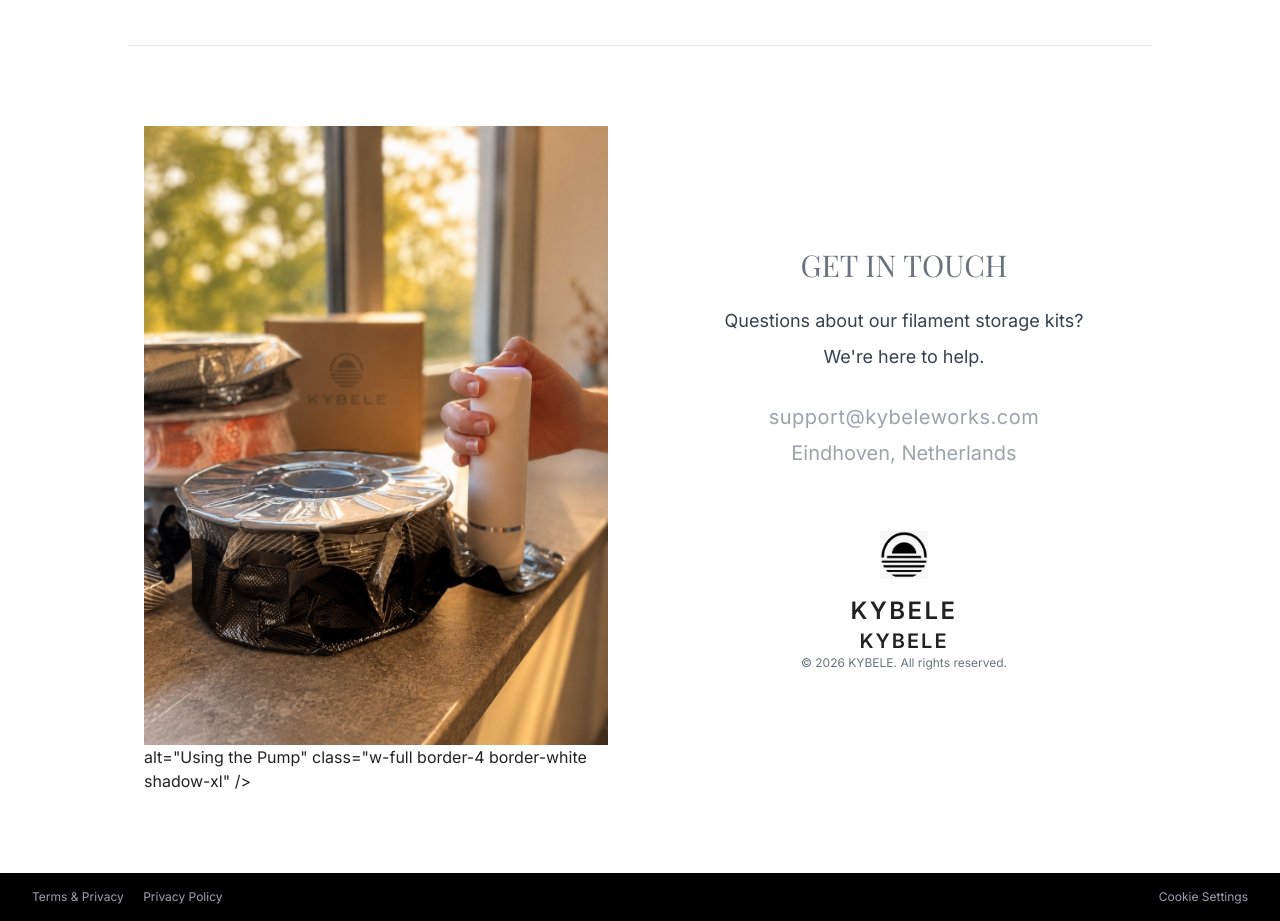
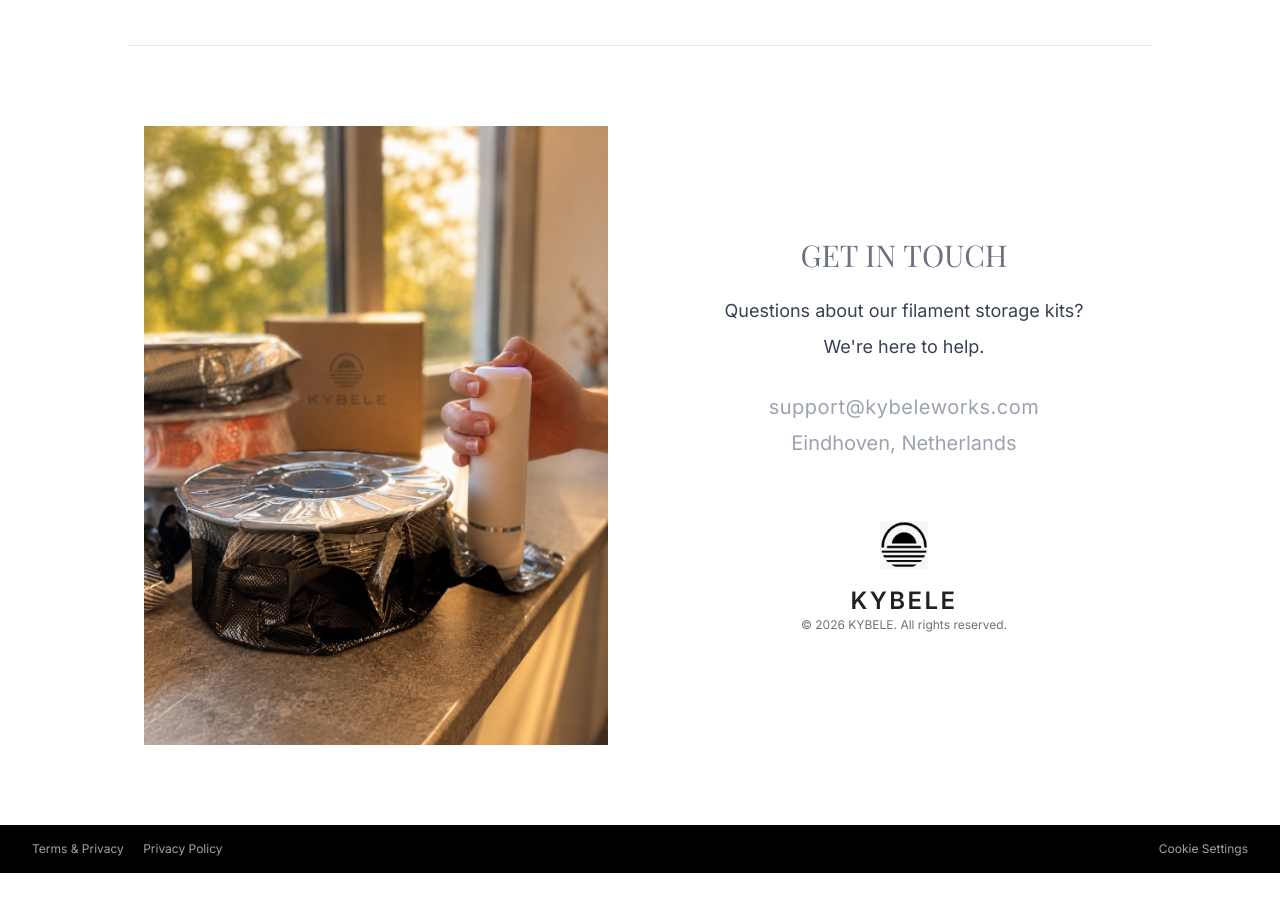
Before and after one commit to mertsahin35/kybeleworks, a website: page index.html in a window 1280 px wide. Shown: the part 2260-3181 px from the top of the page. After the commit the page ends 3133 px from the top, so only its background shows below. Drawn offline with nearby package versions, Linux system fonts and the light colour scheme; a web font is replaced by a local one.

Commit message:
Update index.html

```diff
--- a/index.html
+++ b/index.html
@@ -377,9 +377,6 @@
         <div class="md:w-1/2 w-full">
           <img
                 src="vacum.png" alt="Pump" class="w-full h-full object-cover">
-            alt="Using the Pump"
-            class="w-full border-4 border-white shadow-xl"
-          />
         </div>
         <div class="md:w-1/2 w-full text-center">
           <h3 class="font-serif text-3xl mb-6 text-gray-500">GET IN TOUCH</h3>
@@ -429,9 +426,6 @@
                 fill="transparent"
               />
             </svg>
-            <span class="tracking-widest font-semibold text-xl mb-4"
-              >KYBELE</span
-            >
             <p class="text-xs text-gray-500">
               © 2026 KYBELE. All rights reserved.
             </p>
```
